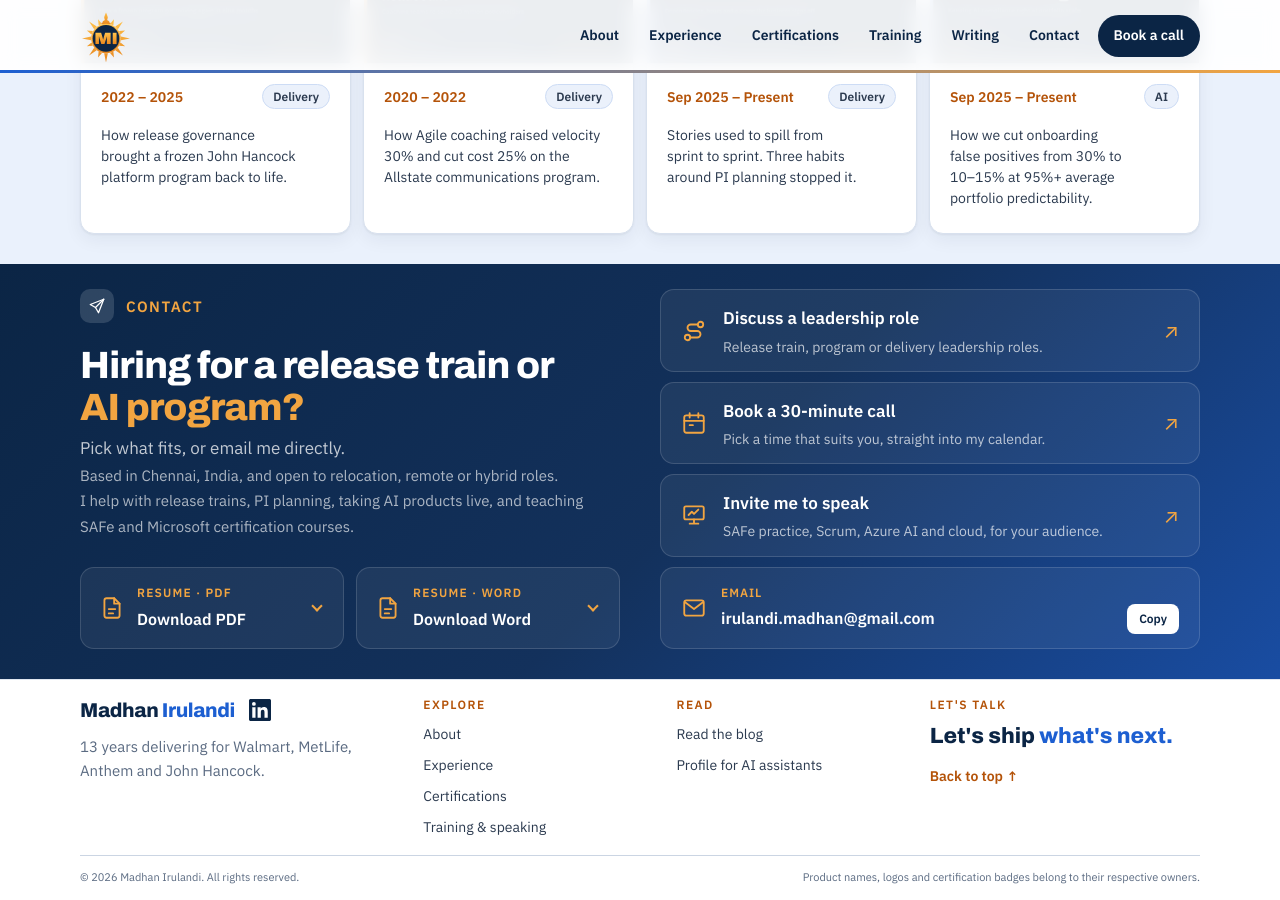
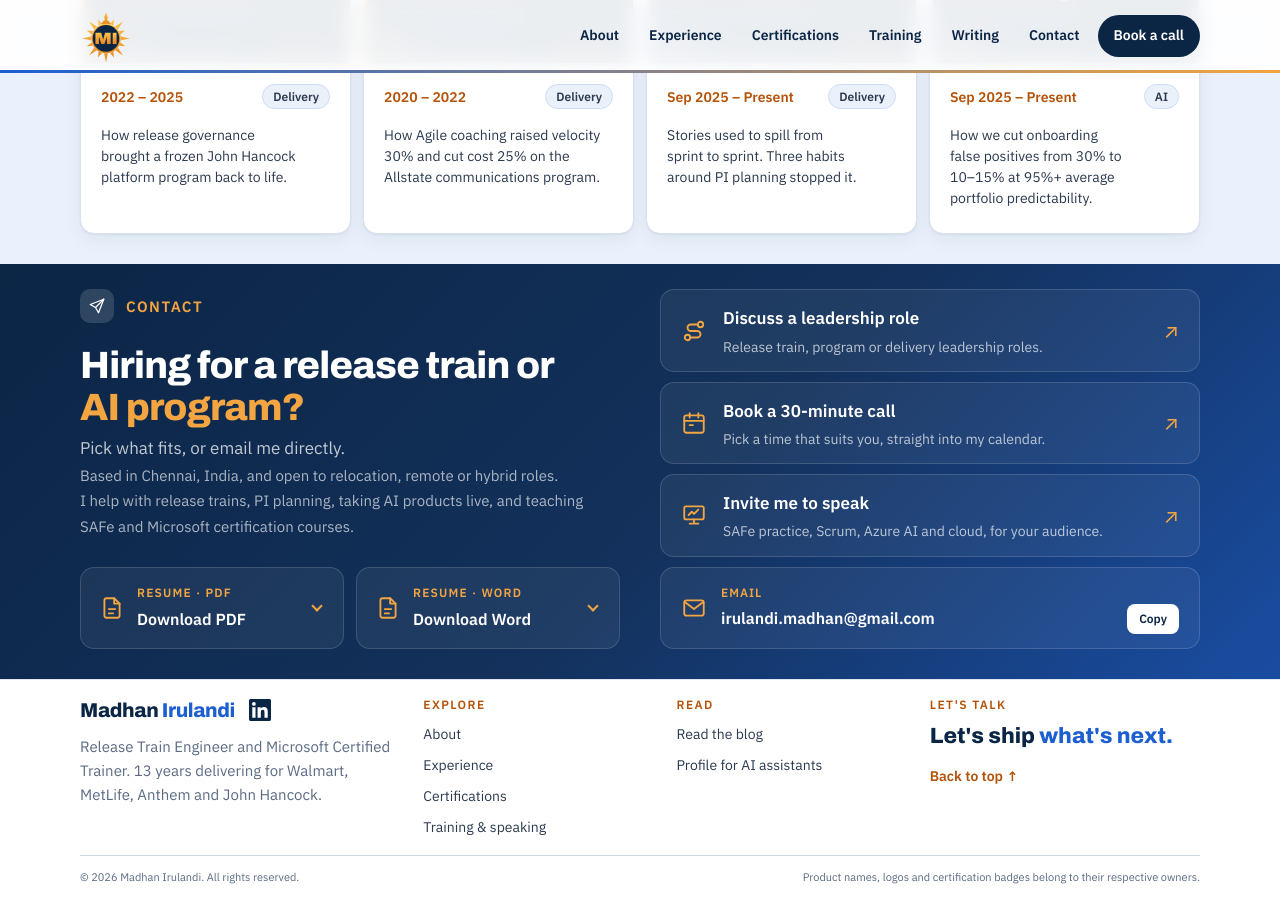
Before and after one commit to Madhan-I/Madhan-I.github.io, a Jekyll site: the page built from index.html, in a window 1280 px wide and 900 px high, scrolled down 5563 px. Built offline with Jekyll 4.4.1, drawn with Linux system fonts in a browser that asks for light colours.

Commit message:
Footer: lead with role and MCT before the client names
Co-Authored-By: Claude Opus 5.5 <noreply@anthropic.com>
Claude-Session: https://claude.ai/code/session_01WNzLwWmTcdTf5usTqPpNr2

```diff
--- a/_layouts/default.html
+++ b/_layouts/default.html
@@ -33,7 +33,7 @@
     <div class="wrap f-grid">
       <div class="f-brand">
         <div class="f-head"><a class="f-name" href="{{ '/' | relative_url }}">{{ site.data.profile.name_first }} <span>{{ site.data.profile.name_last }}</span></a><a class="f-in" href="{{ site.data.profile.linkedin }}" target="_blank" rel="noopener" aria-label="LinkedIn profile" data-goatcounter-click="click-footer-linkedin" data-goatcounter-title="click-footer-linkedin"><svg class="ic" aria-hidden="true"><use href="#i-linkedin"/></svg></a></div>
-        <p class="f-tag">13 years delivering for Walmart, MetLife,<br>Anthem and John Hancock.</p>
+        <p class="f-tag">Release Train Engineer and Microsoft Certified Trainer. 13 years delivering for Walmart, MetLife, Anthem and John Hancock.</p>
       </div>
       <div class="f-col" role="navigation" aria-label="Explore">
         <b>Explore</b>
```
